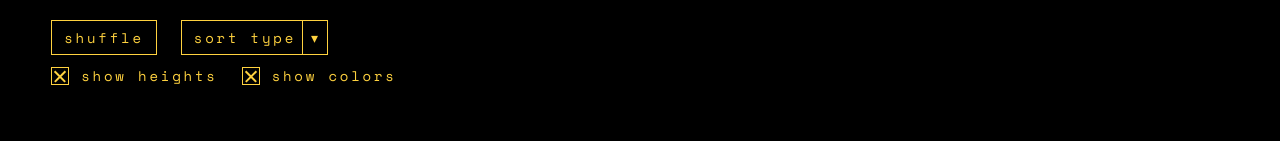
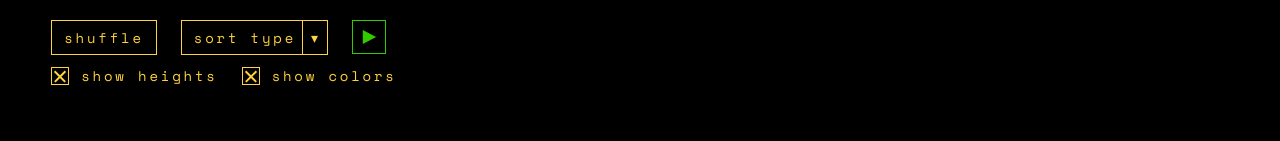
Before and after one commit to tohanian/javascript-sorting-algorithms, a Vue app in the folder sorting-demo/: page / in a window 1280 px wide. Shown: the top 141 px of the page. Built offline with nearby package versions, Linux system fonts and the light colour scheme.

Commit message:
Add play button component

```diff
--- a/sorting-demo/package.json
+++ b/sorting-demo/package.json
@@ -11,6 +11,8 @@
     "core-js": "^2.6.5",
     "d3-scale": "^3.1.0",
     "d3-scale-chromatic": "^1.5.0",
+    "d3-selection": "^1.4.0",
+    "d3-transition": "^1.2.0",
     "vue": "^2.6.10",
     "vue-router": "^3.0.3"
   },
--- /dev/null
+++ b/sorting-demo/src/components/PlayButton.vue
@@ -0,0 +1,120 @@
+<template>
+  <button
+    ref="playButton"
+    class="play-button"
+    :class="{ 'playing': isPlaying }"
+    @click="goToNextState"
+  >
+    <svg ref="iconSvg" width="100%" height="100%" viewBox="0 0 36 36" >
+      <defs>
+        <path
+          ref="pauseIcon"
+          id="pause-icon"
+          data-state="playing"
+          d="M11,10 L17,10 17,26 11,26 M20,10 L26,10 26,26 20,26"
+        />
+        <path
+          ref="playIcon"
+          id="play-icon"
+          data-state="paused"
+          d="M11,10 L18,13.74 18,22.28 11,26 M18,13.74 L26,18 26,18 18,22.28"
+        />
+      </defs>
+      <use xlink:href="#play-icon" />
+    </svg>
+  </button>
+</template>
+
+<script>
+import { select } from 'd3-selection';
+// eslint-disable-next-line
+import { transition } from 'd3-transition';
+
+export default {
+  name: 'PlayButton',
+  data() {
+    return {
+      states: {
+        playing: {
+          nextState: 'paused',
+          iconRef: 'pauseIcon',
+        },
+        paused: {
+          nextState: 'playing',
+          iconRef: 'playIcon',
+        },
+      },
+      animationDuration: 325,
+      state: {},
+    };
+  },
+  computed: {
+    isPlaying() {
+      return this.state.iconRef === 'pauseIcon';
+    },
+  },
+  mounted() {
+    this.state = this.states.paused;
+    this.replaceUseEl();
+  },
+  methods: {
+    replaceUseEl() {
+      select(this.$refs.playButton.querySelector('use')).remove();
+
+      select(this.$refs.iconSvg).append('path')
+        .attr('class', 'js-icon')
+        .attr('d', this.stateIconPath());
+    },
+
+    goToNextState() {
+      this.setState(this.state.nextState);
+
+      select(this.$refs.playButton.querySelector('.js-icon'))
+        .transition()
+        .duration(this.animationDuration)
+        .attr('d', this.stateIconPath());
+    },
+
+    setState(stateName) {
+      this.state = this.states[stateName];
+    },
+
+    stateIconPath() {
+      return this.$refs[this.state.iconRef].getAttribute('d');
+    },
+  },
+};
+</script>
+
+<style lang="scss" scoped>
+.play-button::v-deep {
+  cursor: pointer;
+  background: none;
+  outline: none;
+  border: 1px solid #31CB00;
+  width: 34px;
+  height: 34px;
+  padding: 0;
+  .js-icon {
+    fill: #31CB00;
+  }
+  &:hover {
+    border: 1px solid lighten(#31CB00, 5%);
+    .js-icon {
+      fill: lighten(#31CB00, 5%);
+    }
+  }
+  &.playing {
+    border: 1px solid #ED1C24;
+    .js-icon {
+      fill: #ED1C24;
+    }
+    &:hover {
+    border: 1px solid lighten(#ED1C24, 5%);
+    .js-icon {
+      fill: lighten(#ED1C24, 5%);
+    }
+  }
+  }
+}
+</style>
--- a/sorting-demo/src/components/SortOptions.vue
+++ b/sorting-demo/src/components/SortOptions.vue
@@ -17,6 +17,9 @@
           @input="(sortType) => $emit('sortTypeSelect', sortType)"
         />
       </div>
+      <div class="ui-item">
+        <PlayButton />
+      </div>
     </div>
     <div class="ui-row">
       <div class="ui-item">
@@ -33,10 +36,13 @@
 import Button from './Button.vue';
 import Checkbox from './Checkbox.vue';
 import Select from './Select.vue';
+import PlayButton from './PlayButton.vue';
 
 export default {
   name: 'SortOptions',
-  components: { Button, Checkbox, Select },
+  components: {
+    Button, Checkbox, Select, PlayButton,
+  },
   props: {
     showHeights: {
       type: Boolean,
```
Also changed, not shown: 1 other file (tests, documents, lock files or other folders).
